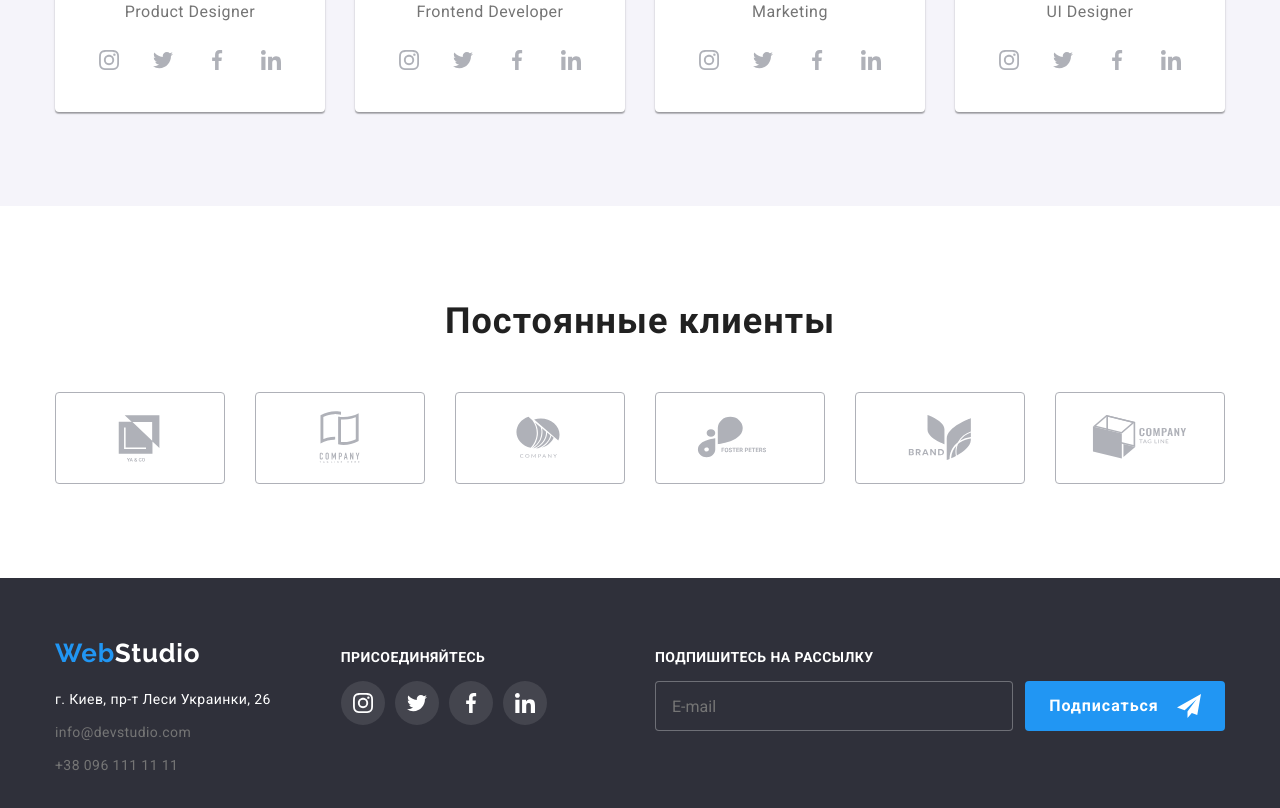
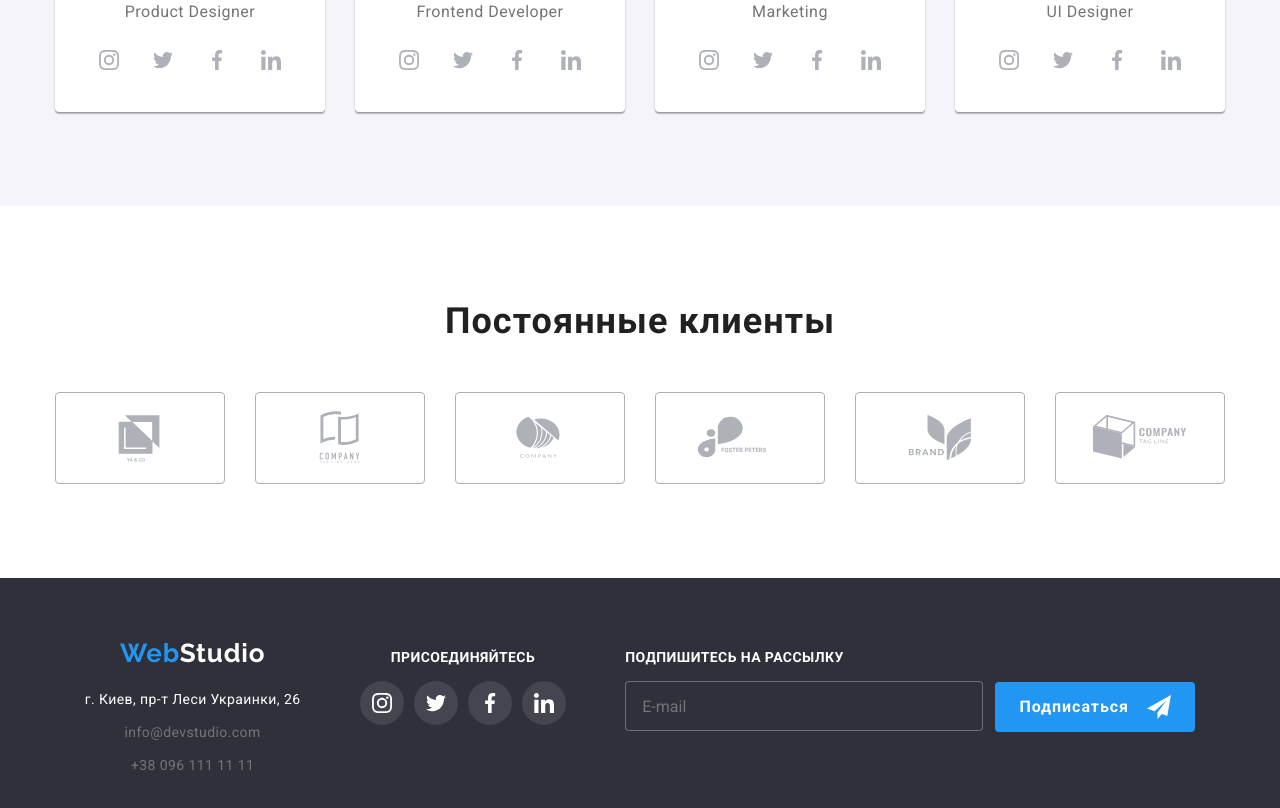
Before and after one commit to natkyr/goit-markup-hw-08, a plain HTML site: page index.html in a window 1280 px wide. Shown: the part 2100-2908 px from the top of the page. Drawn offline with nearby package versions, Linux system fonts and the light colour scheme.

Commit message:
footer styles

```diff
--- a/index.html
+++ b/index.html
@@ -449,7 +449,7 @@
     </main>
     <footer class="footer">
       <div class="container footer__container">
-        <div>
+        <div class="footer-contacts">
           <a href="#" class="logo logo__footer"
             ><span class="logo__name">Web</span>Studio</a
           >
--- a/sass/components/_footer.scss
+++ b/sass/components/_footer.scss
@@ -5,15 +5,28 @@
   padding-bottom: 60px;
 
   &__container {
-    display: flex;
-    align-items: baseline;
+    @media screen and (min-width: 768px) {
+      display: flex;
+      flex-wrap: wrap;
+      justify-content: space-around;
+    }
+    @media screen and (min-width: 1200px) {
+      display: flex;
+      align-items: baseline;
+    }
   }
 
   &__address {
     margin-top: 20px;
   }
 }
-
+.footer-contacts {
+  margin-bottom: 60px;
+  text-align: center;
+  @media screen and (min-width: 1200px) {
+    margin-bottom: 0;
+  }
+}
 .address-list {
   font-size: 14px;
   line-height: 1.714;
@@ -35,7 +48,11 @@
 }
 
 .join-us {
-  margin-left: 70px;
+  margin-bottom: 60px;
+  text-align: center;
+  @media screen and (min-width: 1200px) {
+    margin-bottom: 0;
+  }
 
   &__title {
     margin-bottom: 16px;
@@ -49,7 +66,12 @@
 
 /* Mailing subscription */
 .mailing {
-  margin-left: auto;
+  //margin-left: auto;
+  text-align: center;
+  @media screen and(min-width: 1200px) {
+    text-align: left;
+  }
+
   &__title {
     margin-bottom: 16px;
     font-weight: 700;
@@ -60,18 +82,33 @@
   }
   &__block {
     display: flex;
+    flex-wrap: wrap;
+    justify-content: center;
+    @media screen and (min-width: 768px) {
+      flex-direction: column;
+      align-items: center;
+      width: 100%;
+    }
+    @media screen and (min-width: 1200px) {
+      flex-direction: row;
+      align-items: baseline;
+    }
   }
 
   &__email {
-    width: 358px;
+    width: 450px;
     height: 50px;
     padding: 15px 16px;
     margin-right: 12px;
+    margin-bottom: 20px;
     color: $white-color;
     border: 1px solid rgba(255, 255, 255, 0.3);
     border-radius: 4px;
     outline: none;
     background-color: $background-dark-color;
+    @media screen and (min-width: 1200px) {
+      width: 358px;
+    }
   }
   &__email:focus,
   &__email:focus {
```
Also changed, not shown: css/main.css, css/main.min.css, 2 other files.
